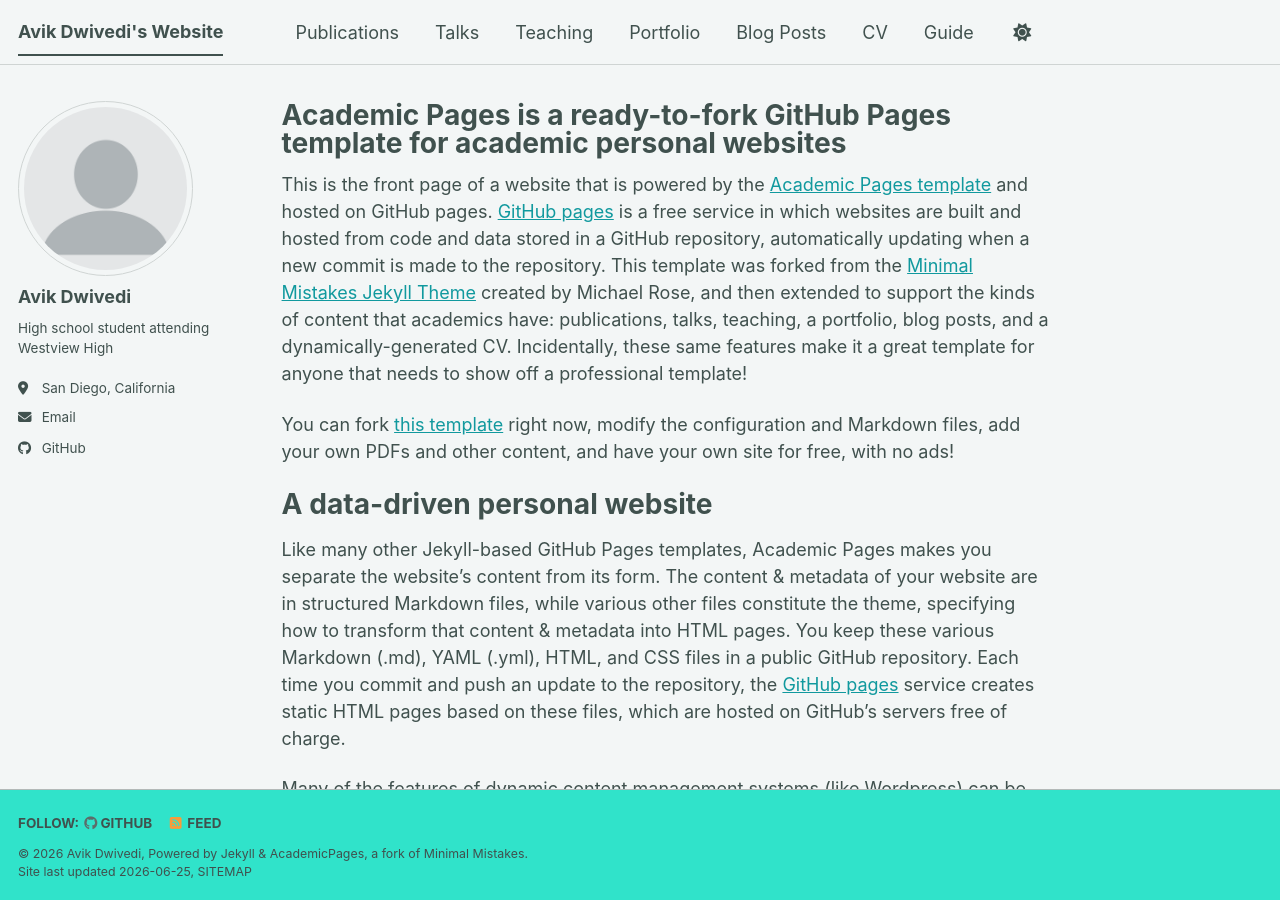
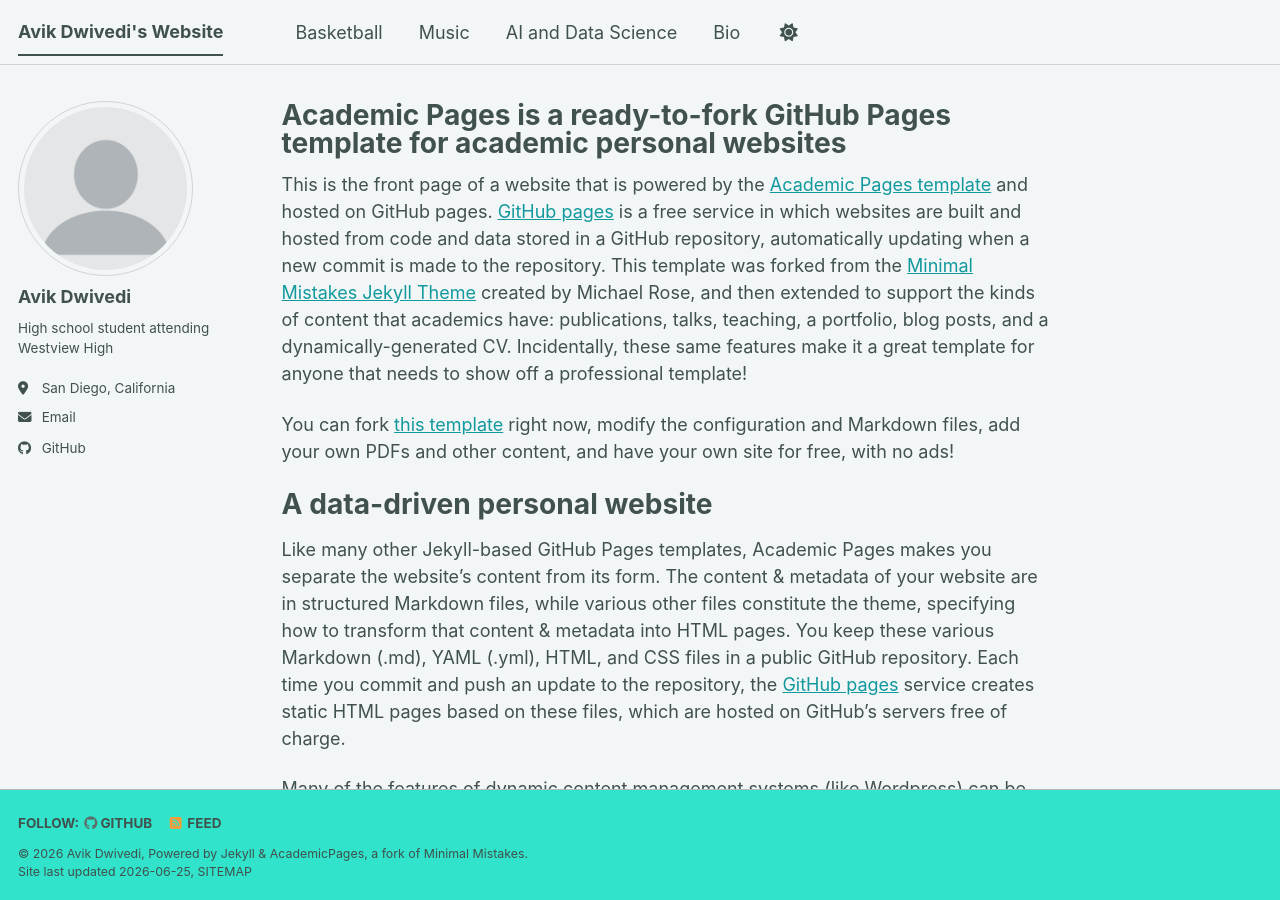
Before and after one commit to vikuser99/simple, a Jekyll site: the page built from _pages/about.md, in a window 1280 px wide and 900 px high. Built offline with Jekyll 4.4.1, drawn with Linux system fonts in a browser that asks for light colours; a style sheet for code colours, icons or effects is not loaded.

Commit message:
Revise navigation menu items
Updated navigation menu to include new sections for Basketball, Music, AI and Data Science, and Bio, while removing others.

```diff
--- a/_data/navigation.yml
+++ b/_data/navigation.yml
@@ -8,26 +8,26 @@
 #      Markdown formatted page while the second is generated using JSON.
 
 main:
-  - title: "Publications"
-    url: /publications/
+  - title: "Basketball"
+    url: /basketball/
 
-  - title: "Talks"
-    url: /talks/
+  - title: "Music"
+    url: /music/
 
-  - title: "Teaching"
-    url: /teaching/
+  - title: "AI and Data Science"
+    url: /ai_ds/
 
-  - title: "Portfolio"
-    url: /portfolio/
+  - title: "Bio"
+    url: /bio/
 
-  - title: "Blog Posts"
-    url: /year-archive/
-
-  - title: "CV"
-    url: /cv/
+  # - title: "Blog Posts"
+    # url: /year-archive/
 
   # - title: "CV"
-  #   url: /cv-json/
+  #   url: /cv/
 
-  - title: "Guide"
-    url: /markdown/
+  # # - title: "CV"
+  # #   url: /cv-json/
+
+  # - title: "Guide"
+  #   url: /markdown/
```
